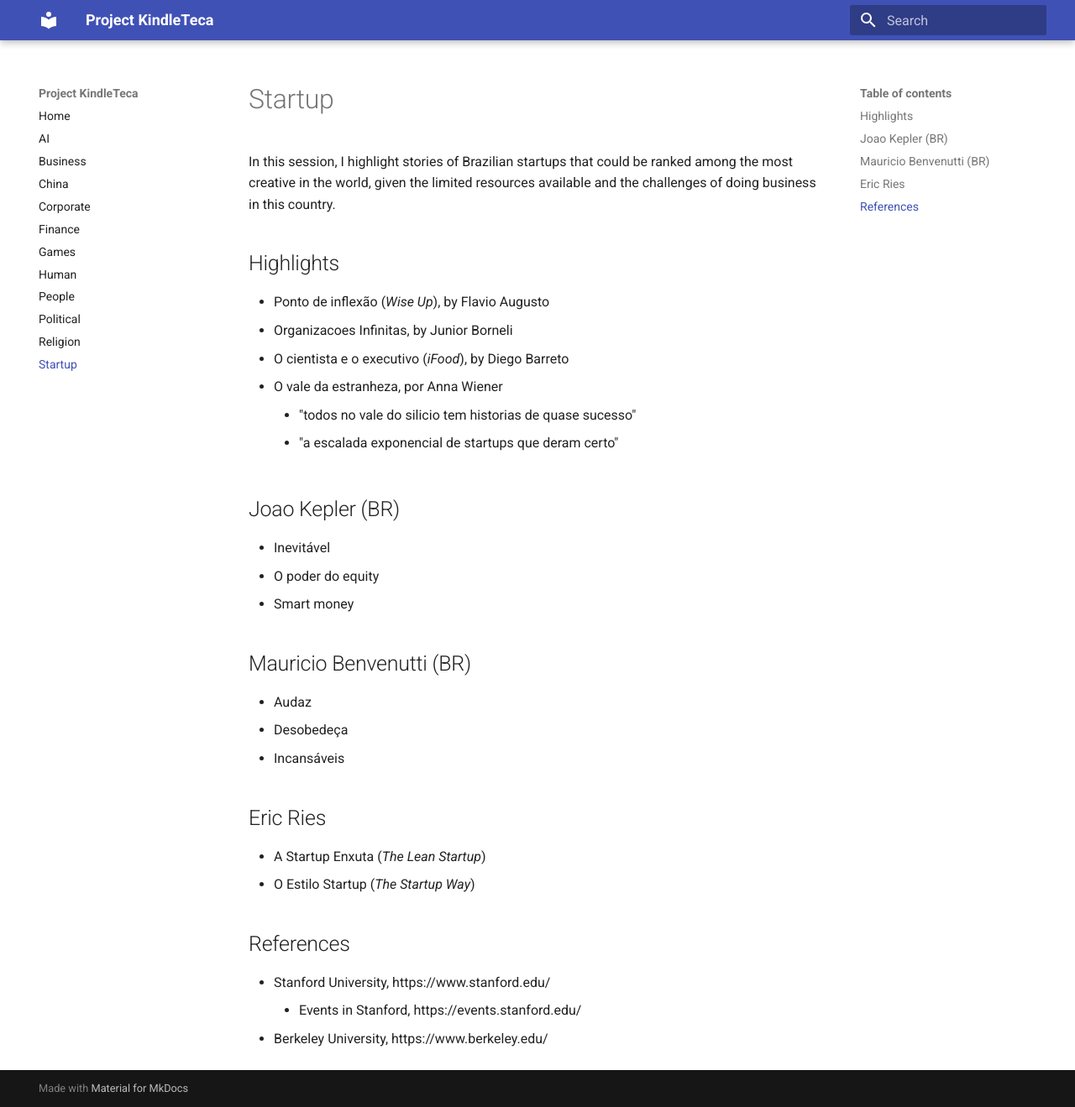
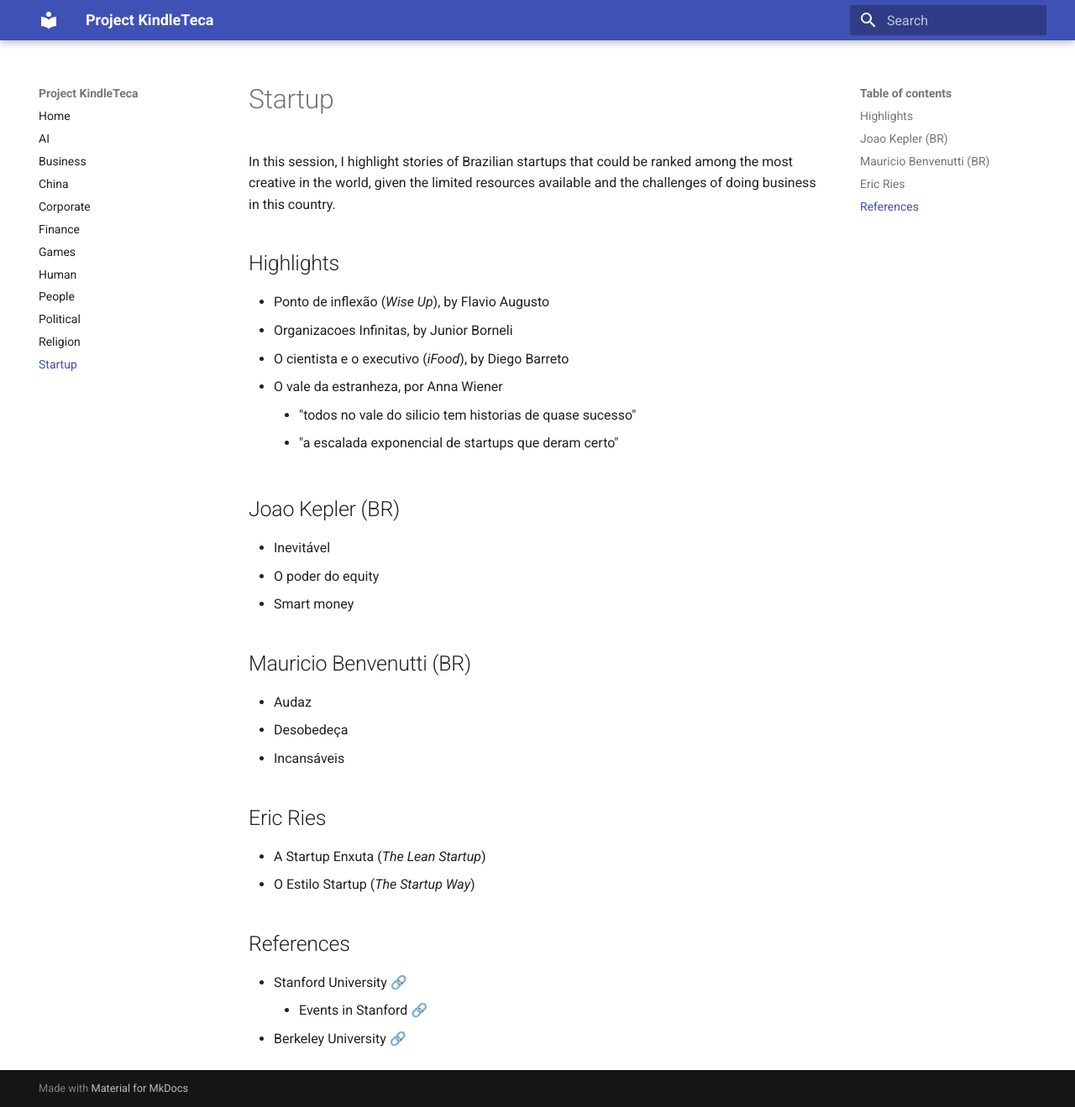
Before and after one commit to renatobrf/kindle-teca, an MkDocs documentation site: the page built from docs/startup.md, in a window 1280 px wide and 1319 px high. Shown: the whole window at 84% size. Built offline with MkDocs 1.6.1 and Material for MkDocs 9.7.7, drawn with Linux system fonts in a browser that asks for light colours.

Commit message:
Update references section with clickable links

```diff
--- a/docs/startup.md
+++ b/docs/startup.md
@@ -23,6 +23,6 @@
 - O Estilo Startup (*The Startup Way*)
 
 ## References
-- Stanford University, https://www.stanford.edu/
-    - Events in Stanford, https://events.stanford.edu/
-- Berkeley University, https://www.berkeley.edu/
+- Stanford University [🔗](https://www.stanford.edu/)
+    - Events in Stanford [🔗](https://events.stanford.edu/)
+- Berkeley University [🔗](https://www.berkeley.edu/)
```
